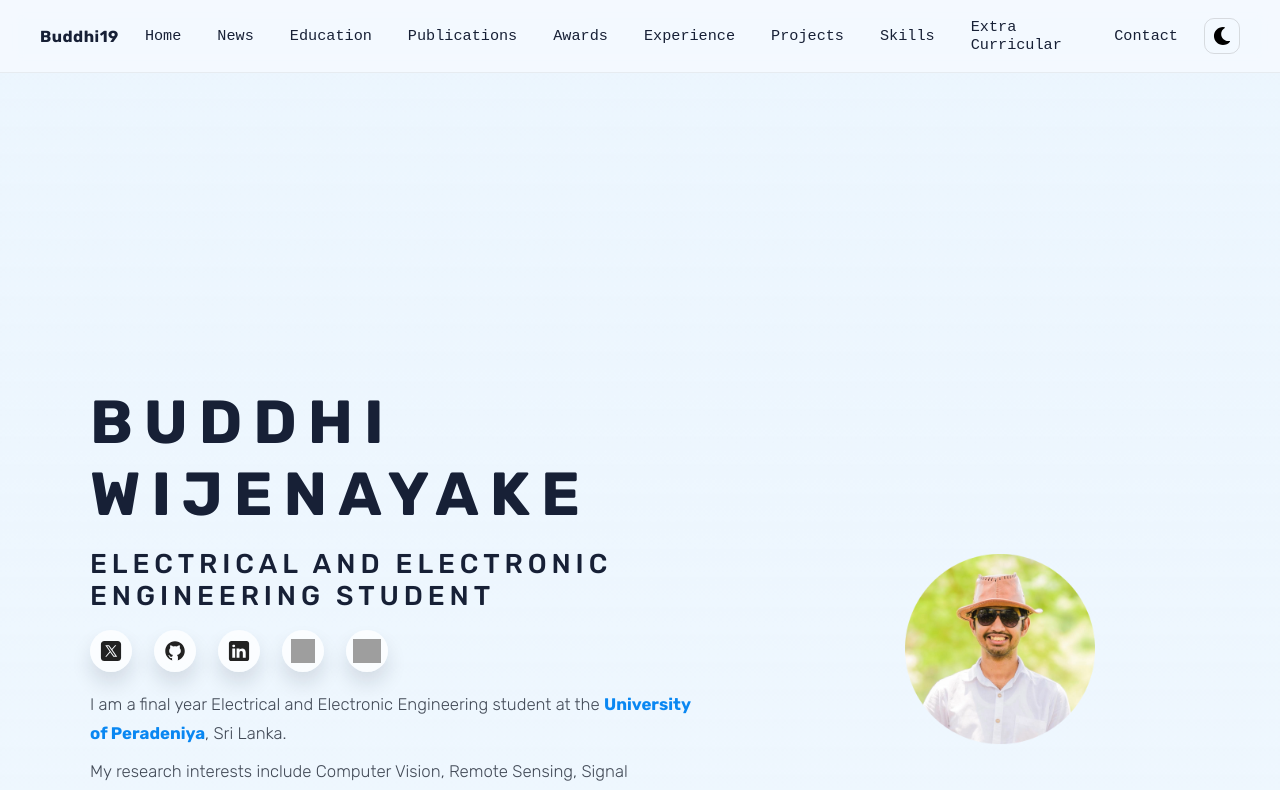
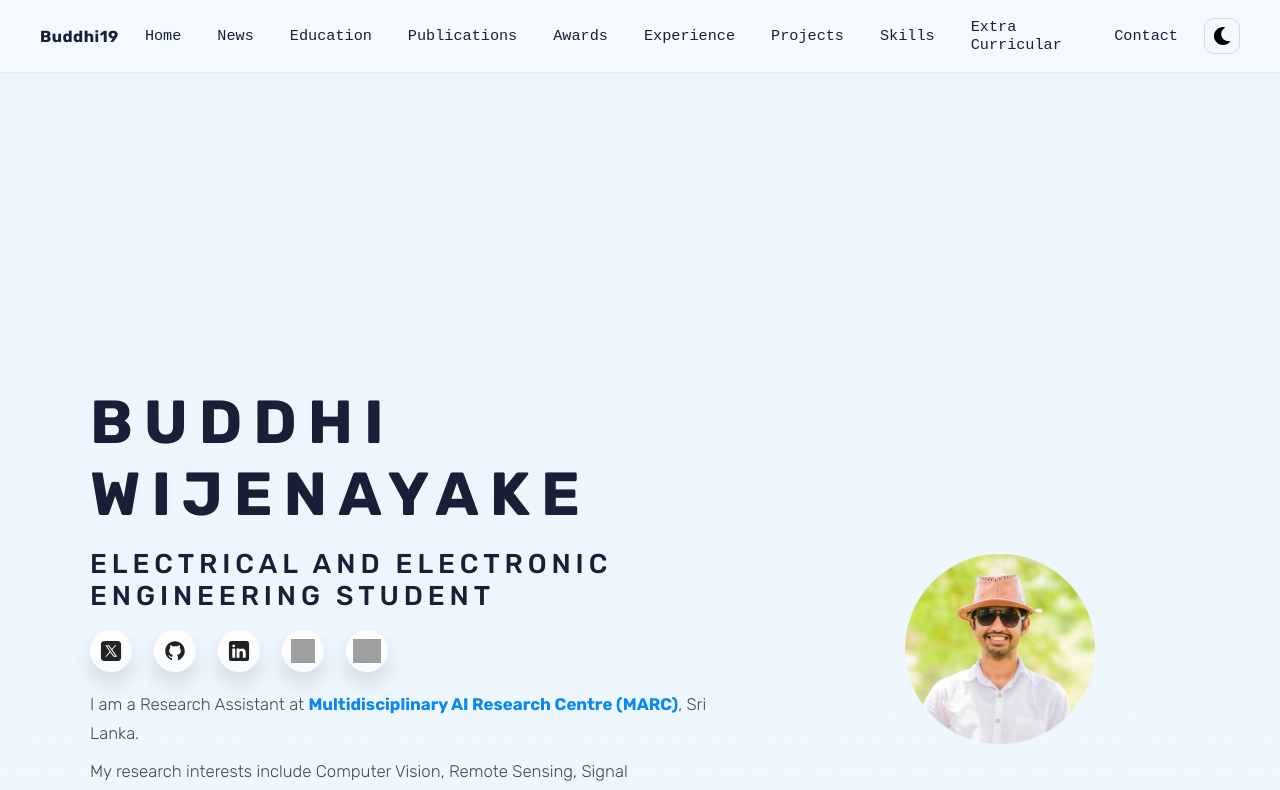
Before and after one commit to Buddhi19/portfolio, a React (Vite) app: page /#/ in a window 1280 px wide. Shown: the top 790 px of the page. Built offline with nearby package versions, Linux system fonts and the light colour scheme; grey boxes are pictures that could not be loaded.

Commit message:
chore: Update Hero section to reflect current position as Research Assistant at MARC

```diff
--- a/src/sections/Hero/Hero.jsx
+++ b/src/sections/Hero/Hero.jsx
@@ -55,9 +55,9 @@ function Hero() {
           </a>
         </div>
         <p className={styles.description}>
-          I am a final year Electrical and Electronic Engineering student at the{' '}
-          <a href="https://eng.pdn.ac.lk/" target="_blank" rel="noreferrer">
-            University of Peradeniya
+          I am a Research Assistant at {' '}
+          <a href="https://marcuop.netlify.app/" target="_blank" rel="noreferrer">
+            Multidisciplinary AI Research Centre (MARC)
           </a>
           , Sri Lanka.
         </p>
```
